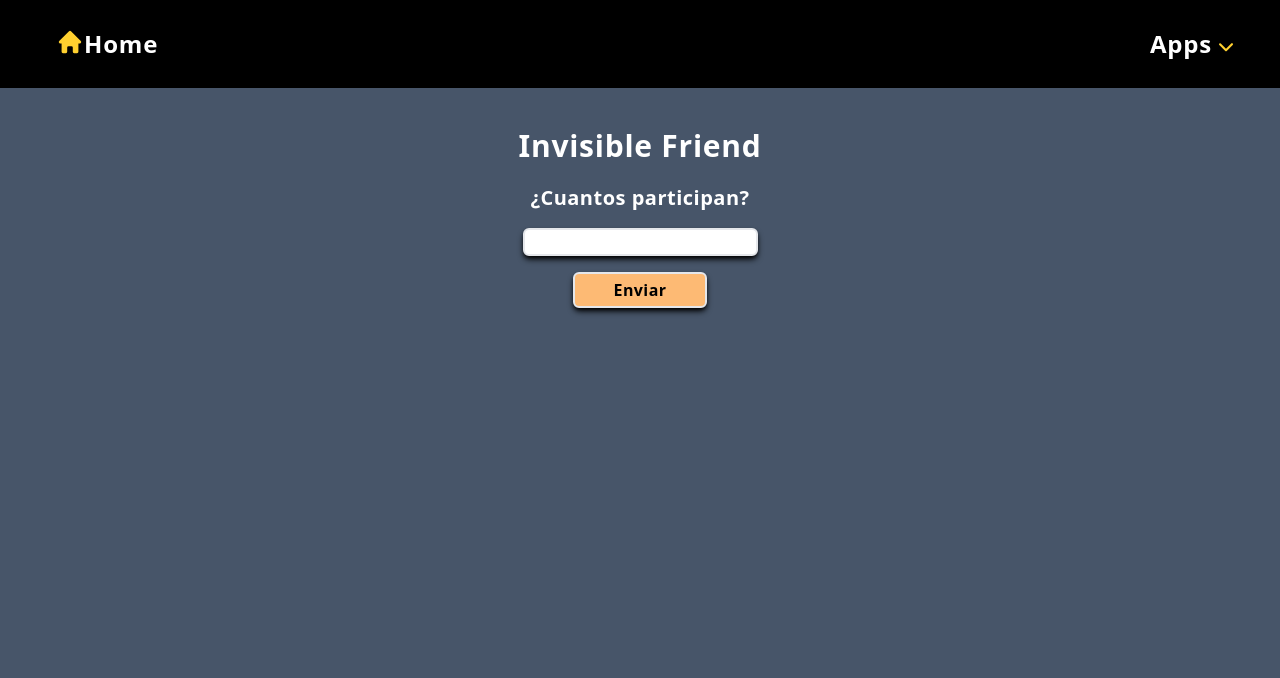
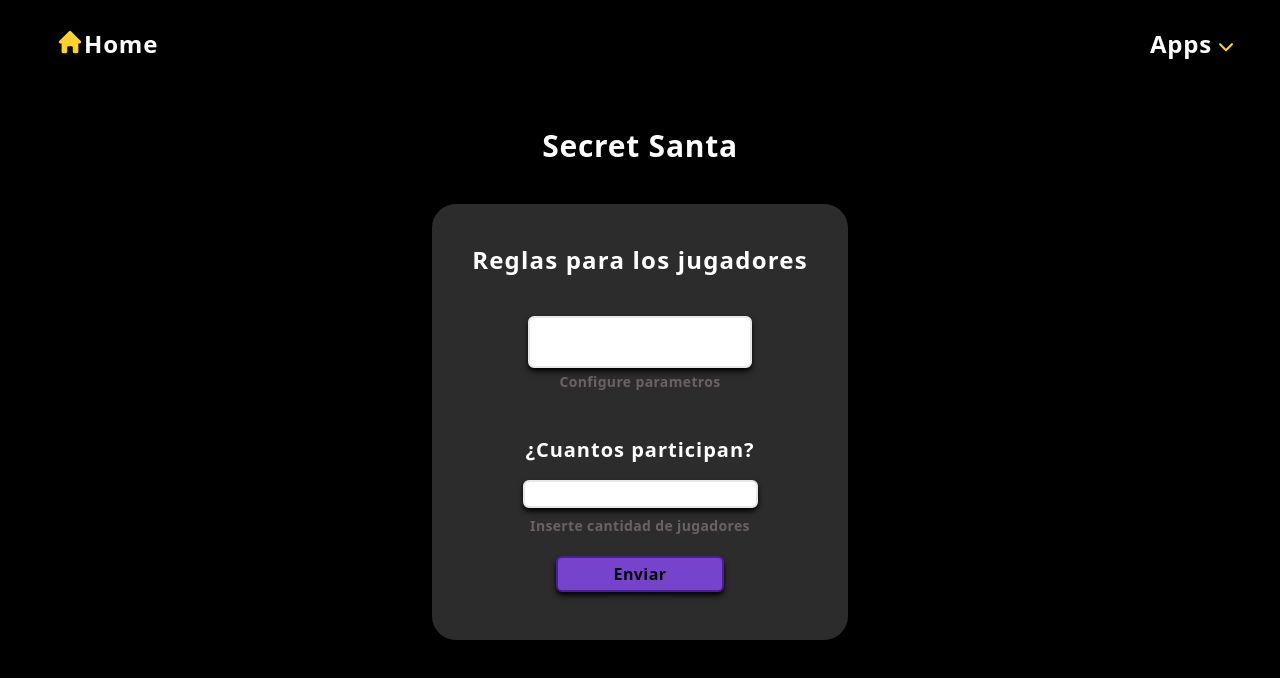
Before and after one commit to GabrielPaparello/InvisibleFriend, a React (Vite) app: page /InvisibleFriend in a window 1280 px wide. Shown: the top 678 px of the page. Built offline with nearby package versions, Linux system fonts and the light colour scheme.

Commit message:
commited

```diff
--- a/src/pages/invisibleApp/InvisibleFriend.jsx
+++ b/src/pages/invisibleApp/InvisibleFriend.jsx
@@ -8,6 +8,8 @@ import '../../utils/utils.css'
 export const InvisibleFriend = () => {
   // CANTIDAD DE JUGADORES
   const [cantidad, setCantidad] = useState();
+  // REGLAS DE JUGADORES
+  const [rules, setRules] = useState('');
 
   // REFACTORIZAR
   let [player, setPlayer] = useState([]);
@@ -31,6 +33,7 @@ export const InvisibleFriend = () => {
   const modalForm = (e) => {
     e.preventDefault();
     setCantidad(parseInt(e.target.elements.cantidad.value));
+    setRules(parseInt(e.target.elements.rules.value));
     e.target.reset();
   };
 
--- a/src/pages/invisibleApp/modal.jsx
+++ b/src/pages/invisibleApp/modal.jsx
@@ -4,33 +4,43 @@ export const Modal = ({ modalForm }) => {
   return (
     <>
       <Nav />
-    <div className="bg-slate-600 h-screen w-full flex flex-col items-center">
-      <div>
+    <div className="bg-black h-screen w-full flex flex-col items-center">
+    <div className=" px-10    flex flex-col items-center">
+
         <h1 className="text-3xl font-sans font-bold text-white tracking-wide text-center pt-10 ">
-          Invisible Friend
+          Secret Santa
         </h1>
       </div>
-      <div className="mt-5 ">
+      <div className="m-10 p-10 blackModalBg rounded-3xl">
         <form
           onSubmit={modalForm}
-          className="formSettings flex flex-col justify-center text-center items-center"
-        >
-          <h2 className="text-xl   font-sans font-bold text-white tracking-wide ">
+          className="formSettings flex flex-col justify-center text-center items-center "
+            >
+            <h2 className="text-2xl  font-sans font-bold text-white tracking-wider ">Reglas para los jugadores</h2>
+            <textarea
+            className="mt-10  w-56  text-start resize-none  border-2 shadow-md shadow-black  rounded-md "
+            type="text"
+            name="rules"
+            />
+            <h3 className="grayText text-sm font-sans font-bold  tracking-wide m-1">Configure parametros</h3>
+          <h2 className="text-xl mt-10  font-sans font-bold text-white tracking-wider ">
             ¿Cuantos participan?
           </h2>
           <input
-            className="m-4 text-center  border-2 shadow-md shadow-black  rounded-md "
+            className="mt-4 text-center w-50 border-2 shadow-md shadow-black  rounded-md "
             type="number"
             name="cantidad"
-          />
+            />
+            <h3 className="grayText text-sm font-sans font-bold  tracking-wide m-2 mb-5">Inserte cantidad de jugadores</h3>
           <input
             type="submit"
             value="Enviar"
-            className="mb-2 p-1 w-2/4 tracking-wide  font-bold border-2 rounded-md bg-orange-300 shadow-black transition-all duration-100 hover:bg-orange-500 hover:scale-110 hover:border-orange-500 hover:text-white shadow-md cursor-pointer "
+            className="mb-2 p-1 w-2/4 tracking-wide  font-bold border-2 border-violet-900 rounded-md violetBg shadow-black transition-all duration-100 hover:scale-110  hover:text-white shadow-md cursor-pointer "
           ></input>
         </form>
       </div>
       </div>
+
       </>
   );
 };
--- a/src/utils/utils.css
+++ b/src/utils/utils.css
@@ -32,3 +32,14 @@
 .underline {
   content: "";
 }
+
+.violetBg {
+  background-color: #7643cc;
+}
+
+.blackModalBg {
+  background-color: #2d2c2c;
+}
+.grayText {
+  color: #6a6262;
+}
```
